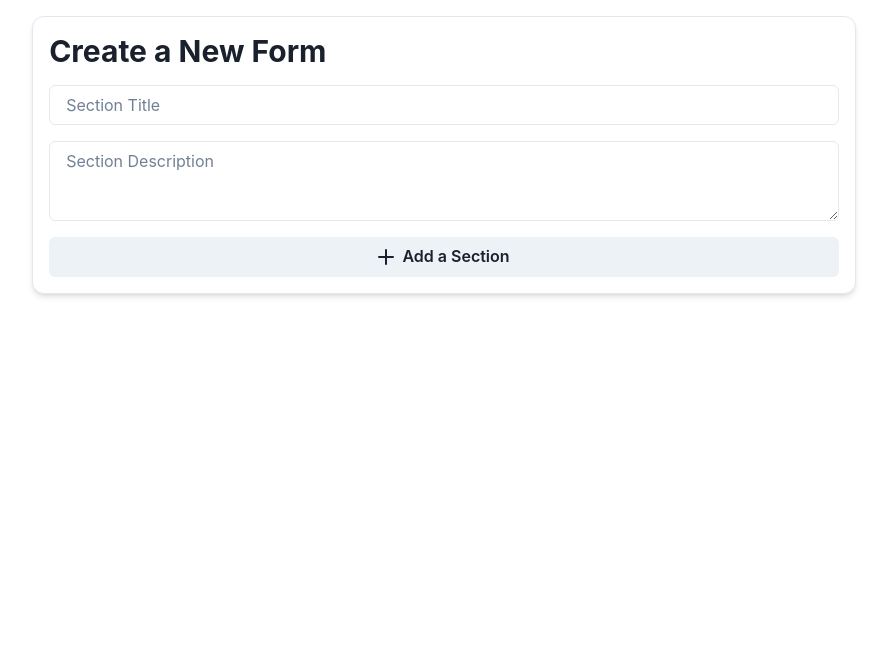
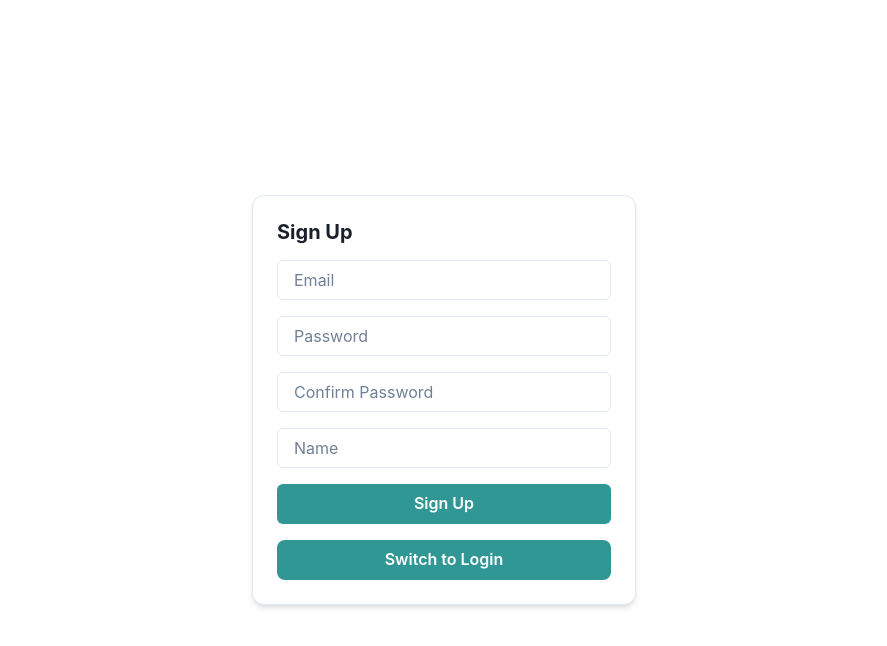
Before and after one commit to Avi2001tech/google_form_web, a React (Create React App) app: page /create-form in a window 1280 px wide. Shown: the top 646 px of the page, without its empty margins (196-1083 px from the left). Built offline with nearby package versions, Linux system fonts and the light colour scheme.

Commit message:
initial rest api created and server checked

```diff
--- a/public/index.html
+++ b/public/index.html
@@ -24,7 +24,7 @@
       work correctly both with client-side routing and a non-root public URL.
       Learn how to configure a non-root public URL by running `npm run build`.
     -->
-    <title>React App</title>
+    <title>Apna Form</title>
   </head>
   <body>
     <noscript>You need to enable JavaScript to run this app.</noscript>
--- a/src/App.js
+++ b/src/App.js
@@ -8,9 +8,8 @@ import {
   Button,
   Heading,
 } from '@chakra-ui/react';
-import { Link,BrowserRouter, Route, Switch, Redirect } from 'react-router-dom'; // Import necessary components from react-router-dom
+import { Link,BrowserRouter, Route, Switch,useHistory } from 'react-router-dom'; // Import necessary components from react-router-dom
 import IntroPage from './IntroPage';
-import FormCreationPage  from './FormCreationPage';
 import FormPage from './form_mainPage';
 
 function App() {
@@ -26,7 +25,6 @@ function App() {
         <BrowserRouter>
           <Switch>
             <Route path="/intro" component={IntroPage} />
-            <Route path="/create-form" component={FormCreationPage} />
             <Route path="/create" component={FormPage} />
             <Route path="/">
               <Card
@@ -84,17 +82,79 @@ function LoginForm() {
 }
 
 function SignupForm() {
+  const [formData, setFormData] = useState({
+    email: '',
+    password: '',
+    confirmPassword: '',
+    name: '',
+  });
+
+  const history = useHistory();
+
+  const handleChange = (e) => {
+    const { name, value } = e.target;
+    setFormData({ ...formData, [name]: value });
+  };
+
+  const handleSubmit = async (e) => {
+    e.preventDefault();
+
+    try {
+      const response = await fetch('http://localhost:4000/api/signup', {
+        method: 'POST',
+        headers: {
+          'Content-Type': 'application/json',
+        },
+        body: JSON.stringify(formData),
+      });
+
+      if (response.status === 201) {
+        // User created successfully
+        console.log('User created successfully');
+
+        // Redirect to "/create" upon successful signup
+        history.push('/create');
+      } else {
+        // Handle error
+        console.error('Error creating user');
+      }
+    } catch (error) {
+      console.error('API request error', error);
+    }
+  };
+
   return (
     <VStack spacing={4} align="stretch">
-      <Input placeholder="Email" />
-      <Input type="password" placeholder="Password" />
-      <Input type="password" placeholder="Confirm Password" />
-      <Input placeholder="Name" />
-      <Link to="/intro"> {/* Link to IntroPage */}
-        <Button colorScheme="teal" width="100%">
-          Sign Up
-        </Button>
-      </Link>
+      <Input
+        placeholder="Email"
+        type="email"
+        name="email"
+        value={formData.email}
+        onChange={handleChange}
+      />
+      <Input
+        type="password"
+        placeholder="Password"
+        name="password"
+        value={formData.password}
+        onChange={handleChange}
+      />
+      <Input
+        type="password"
+        placeholder="Confirm Password"
+        name="confirmPassword"
+        value={formData.confirmPassword}
+        onChange={handleChange}
+      />
+      <Input
+        placeholder="Name"
+        name="name"
+        value={formData.name}
+        onChange={handleChange}
+      />
+      <Button colorScheme="teal" width="100%" onClick={handleSubmit}>
+        Sign Up
+      </Button>
     </VStack>
   );
 }
--- a/src/FormCreationPage.js
+++ /dev/null
@@ -1,99 +0,0 @@
-import React, { useState } from 'react';
-import {
-  Box,
-  Flex,
-  Button,
-  Heading,
-  Textarea,
-  Menu,
-  MenuButton,
-  MenuItem,
-  MenuList,
-  VStack,
-  Input,
-  Radio,
-  HStack,
-  Center,
-} from '@chakra-ui/react';
-import { AddIcon } from '@chakra-ui/icons';
-import MCQSection from './sections/MCQSection'; // Import the MCQSection component
-
-function FormCreationPage() {
-  const [showMCQSection, setShowMCQSection] = useState(false);
-  const [isMCQComplete, setIsMCQComplete] = useState(false); // Track completion state
-
-  const handleRadioChange = (event) => {
-    setShowMCQSection(event.target.value === 'mcq');
-    setIsMCQComplete(event.target.value === 'mcq'); // Reset completion state when switching sections
-  };
-
-  const handleMCQComplete = () => {
-    setIsMCQComplete(true); // Mark the MCQ section as complete
-  };
-
-  const handleMCQRemove = () => {
-    // Implement logic to remove the MCQ section (destroy it) here
-    // For now, let's just hide it by setting showMCQSection to false
-    setShowMCQSection(false);
-  };
-
-  return (
-    <Box p={4} width="100%" height="100vh" overflow="auto">
-      <Flex justifyContent="center">
-        <Box width="66%"> {/* Update width to 66% for 2/3 of the screen */}
-          <Box p={4} borderWidth={1} borderRadius="xl" boxShadow="md" background="white">
-            <Heading size="lg" mb={4}>
-              Create a New Form
-            </Heading>
-            <VStack spacing={4} align="stretch">
-              <Input placeholder="Section Title" />
-              <Textarea placeholder="Section Description" />
-              {/* Add more form fields as needed */}
-            </VStack>
-            <Menu placement="right">
-              <MenuButton as={Button} mt={4} width="100%">
-                <Center>
-                  <HStack>
-                    <AddIcon />
-                    <span>Add a Section</span>
-                  </HStack>
-                </Center>
-              </MenuButton>
-              <MenuList>
-                <MenuItem>
-                <Radio
-                  size="sm"
-                  mr={2}
-                  value="mcq"
-                  onChange={handleRadioChange}
-                  isChecked={showMCQSection}
-                >
-                </Radio>
-                Add an mcq question
-                </MenuItem>
-                <MenuItem>
-                  <Radio size="sm" mr={2} />
-                  Add a text question
-                </MenuItem>
-                <MenuItem>
-                  <Radio size="sm" mr={2} />
-                  Upload media
-                </MenuItem>
-                <MenuItem>
-                  <Radio size="sm" mr={2} />
-                  Ask URL
-                </MenuItem>
-              </MenuList>
-            </Menu>
-            {showMCQSection && <MCQSection
-            onComplete={handleMCQComplete}
-            onRemove={handleMCQRemove}
-            />}
-          </Box>
-        </Box>
-      </Flex>
-    </Box>
-  );
-}
-
-export default FormCreationPage;
--- a/src/form_mainPage.js
+++ b/src/form_mainPage.js
@@ -163,7 +163,6 @@
 
 import React, { useState } from "react";
 import {
-  ChakraProvider,
   Box,
   Center,
   Input,
@@ -174,9 +173,6 @@ import {
   IconButton,
   Text,
   Divider,
-  Flex,
-  Spacer,
-  SimpleGrid,
 } from "@chakra-ui/react";
 import { AddIcon } from "@chakra-ui/icons";
 
```
Also changed, not shown: package.json (+7 -1 lines), src/logo.svg (deleted).
